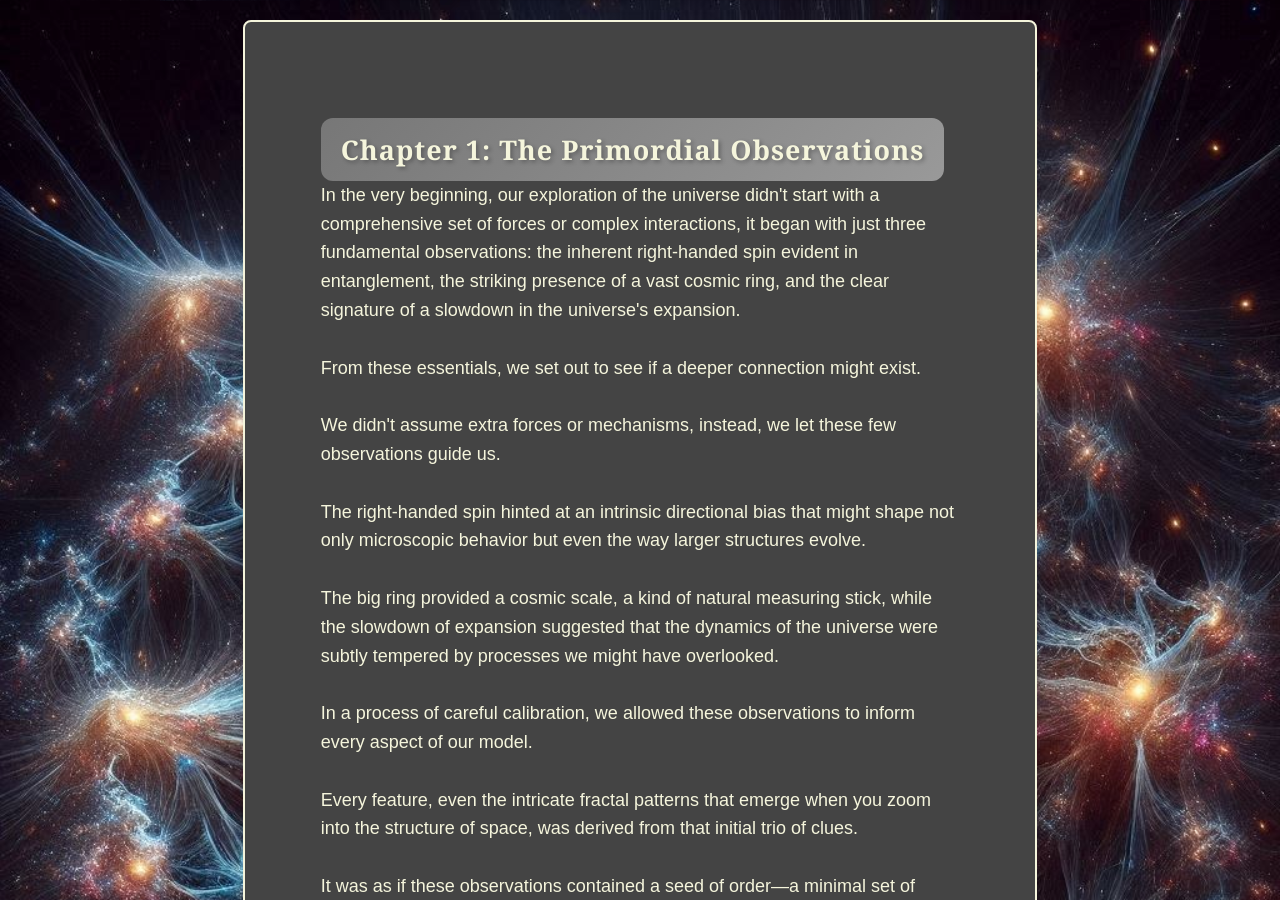
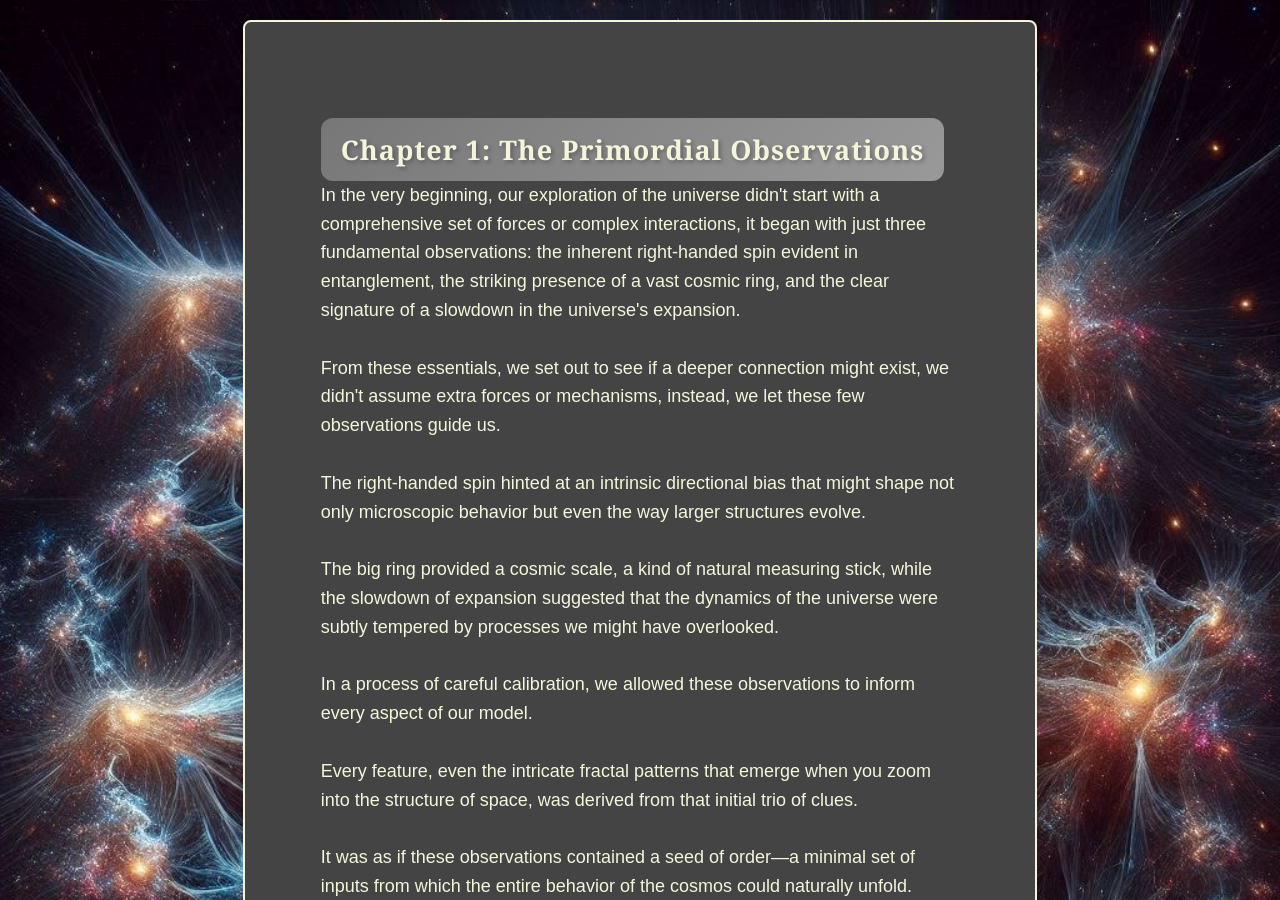
Before and after one commit to CosmicReplicator/AeonLoop, a Jekyll site: the page built from Papers/Philosophical_model.html, in a window 1280 px wide and 900 px high. Built offline with Jekyll 4.4.1, drawn with Linux system fonts in a browser that asks for light colours.

Commit message:
Update Philosophical_model.html

```diff
--- a/Papers/Philosophical_model.html
+++ b/Papers/Philosophical_model.html
@@ -6,7 +6,7 @@ chapters:
   - title: "Chapter 1: The Primordial Observations"
     content: >
       In the very beginning, our exploration of the universe didn't start with a comprehensive set of forces or complex interactions, it began with just three fundamental observations: the inherent right-handed spin evident in entanglement, the striking presence of a vast cosmic ring, and the clear signature of a slowdown in the universe's expansion.
-      From these essentials, we set out to see if a deeper connection might exist. We didn't assume extra forces or mechanisms, instead, we let these few observations guide us. The right-handed spin hinted at an intrinsic directional bias that might shape not only microscopic behavior but even the way larger structures evolve. The big ring provided a cosmic scale, a kind of natural measuring stick, while the slowdown of expansion suggested that the dynamics of the universe were subtly tempered by processes we might have overlooked.
+      From these essentials, we set out to see if a deeper connection might exist, we didn't assume extra forces or mechanisms, instead, we let these few observations guide us. The right-handed spin hinted at an intrinsic directional bias that might shape not only microscopic behavior but even the way larger structures evolve. The big ring provided a cosmic scale, a kind of natural measuring stick, while the slowdown of expansion suggested that the dynamics of the universe were subtly tempered by processes we might have overlooked.
       In a process of careful calibration, we allowed these observations to inform every aspect of our model. Every feature, even the intricate fractal patterns that emerge when you zoom into the structure of space, was derived from that initial trio of clues. It was as if these observations contained a seed of order—a minimal set of inputs from which the entire behavior of the cosmos could naturally unfold.
       This journey was less about imposing an external idea, like a ticking clock, and more about letting the universe reveal its inherent structure. By following the logic that emerged from these three observations, we gradually built up a coherent picture: one where the familiar forces and dynamics are not arbitrarily assigned, but are deeply connected to those early insights on spin, scale, and cosmic evolution.
 
```
